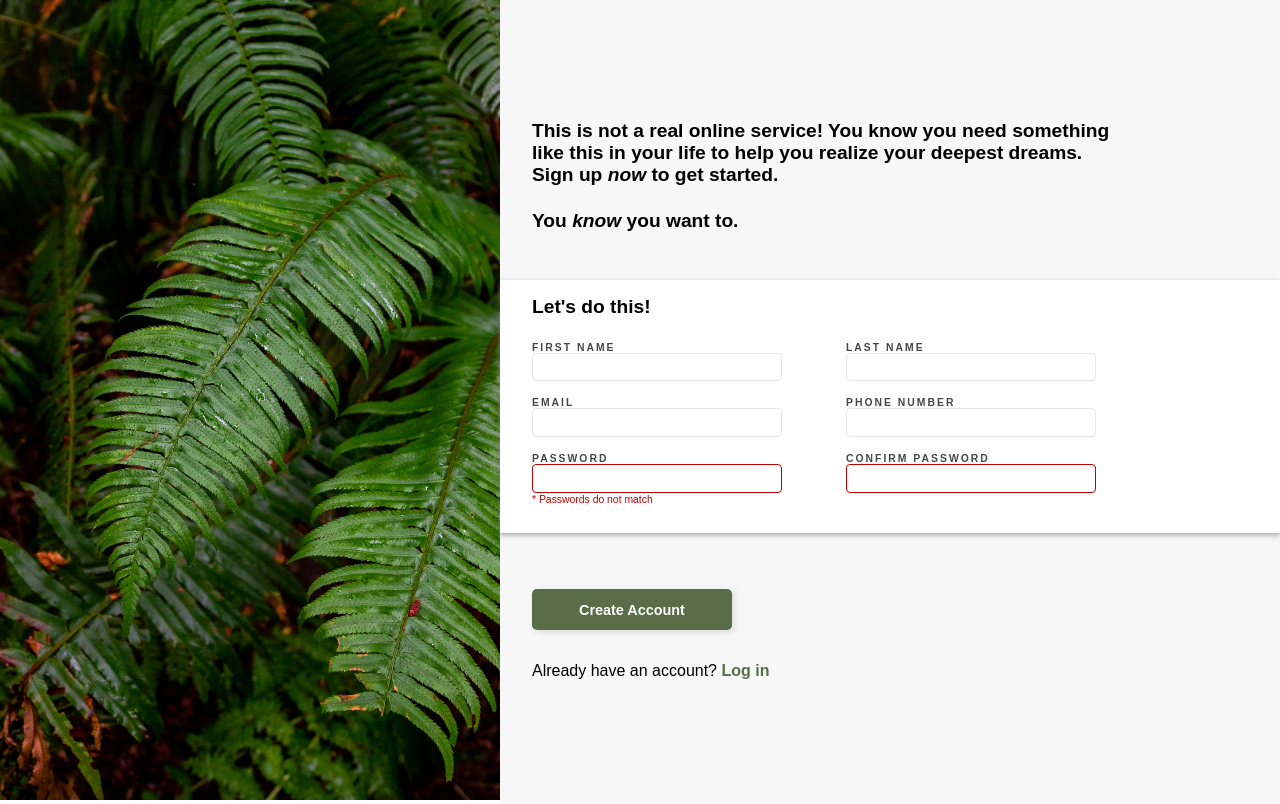
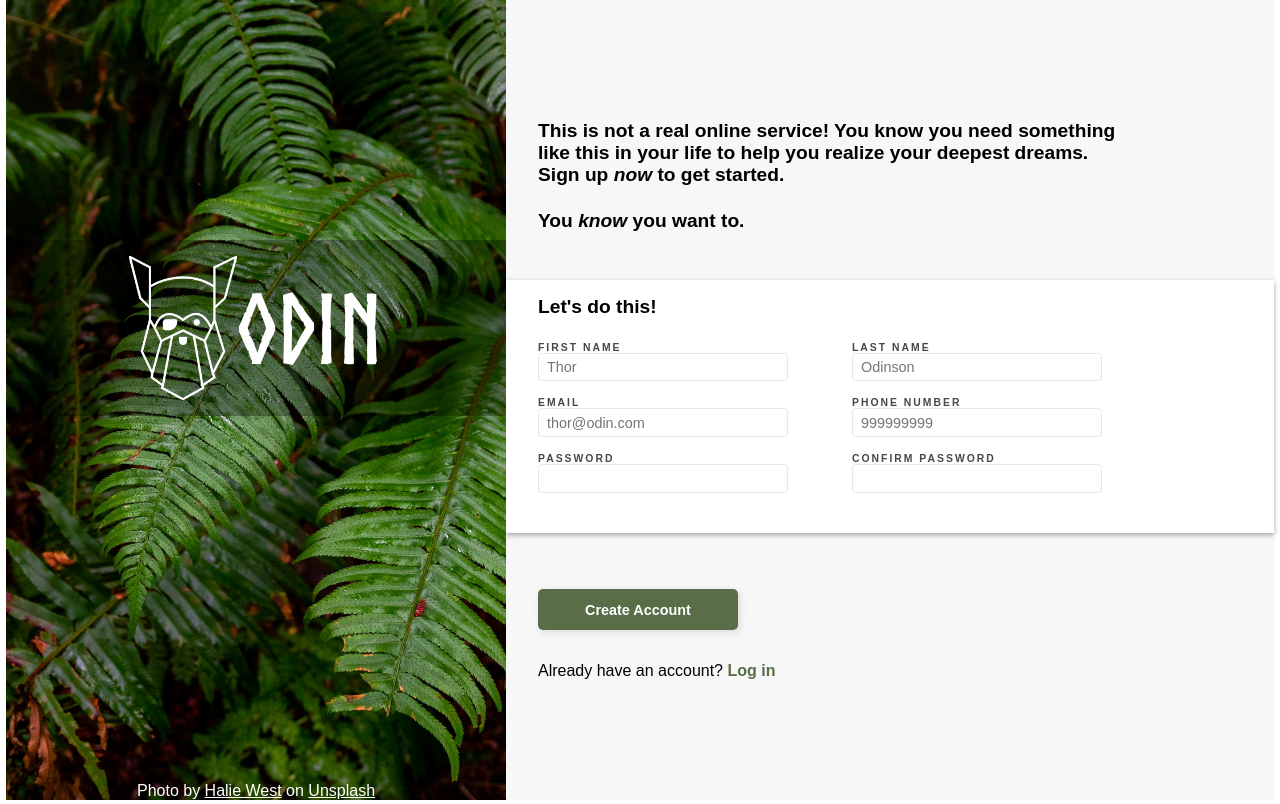
Before and after one commit to TarsisViana/top-form, a plain HTML site: page index.html in a window 1280 px wide. Drawn offline with Linux system fonts and the light colour scheme.

Commit message:
Add credits to the image

```diff
--- a/index.html
+++ b/index.html
@@ -5,13 +5,17 @@
   <meta name="viewport" content="width=device-width, initial-scale=1.0">
   <title>TOP Form</title>
   <link rel="stylesheet" href="styles.css">
+  <script src="script.js" defer></script>
 </head>
 <body>
 
   <section class="logo-section">
-    <img src="/img/halie-west-25xggax4bSA-unsplash.jpg" alt="">
+
     <div class="logo-section">
+      <img src="/img/mv .png" alt="">
+      <p>ODIN</p>
     </div>
+    <p class="credit">Photo by <a href="https://unsplash.com/@haliewestphoto?utm_content=creditCopyText&utm_medium=referral&utm_source=unsplash">Halie West</a> on <a href="https://unsplash.com/photos/green-leaf-plant-in-close-up-photography-25xggax4bSA?utm_content=creditCopyText&utm_medium=referral&utm_source=unsplash">Unsplash</a></p>
   </section>
 
 
@@ -25,7 +29,7 @@
       </div>
 
 
-      <form action="#" method="post">
+      <form action="" method="post" onsubmit="window.location.reload(); return false">
 
         <fieldset>
 
@@ -35,29 +39,29 @@
             <ul>
               <li>
                 <label for="first-name">FIRST NAME</label>
-                <input type="text" id="first-name"required>
+                <input type="text" id="first-name" placeholder="Thor" required>
               </li>
               <li>
                 <label for="email">EMAIL</label>
-                <input type="text" id="email"required>
+                <input type="email" id="email"required placeholder="thor@odin.com">
               </li>
               <li class="pwd error">
                 <label for="pwd">PASSWORD</label>
-                <input type="password"  id="pwd" required class="error">
+                <input type="password"  id="pwd" required>
               </li>
             </ul>
             <ul>
               <li>
                 <label for="last-name">LAST NAME</label>
-                <input type="text" id="last-name" required>
+                <input type="text" id="last-name" placeholder="Odinson" required>
               </li>
               <li>
                 <label for="phone-number">PHONE NUMBER</label>
-                <input type="phone" id="phone-number">
+                <input type="tel" id="phone-number" pattern="[0-9]{9}" placeholder="999999999">
               </li>
               <li>
                 <label for="confirm-pwd"> CONFIRM PASSWORD</label>
-                <input type="password" id="confirm-pwd" required class= 'error'>
+                <input type="password" id="confirm-pwd" required>
               </li>
             </ul>
           </div>
@@ -65,7 +69,7 @@
 
 
 
-        <button type="button">Create Account</button>
+        <button type="submit">Create Account</button>
 
         <p class="log-in">Already have an account? <a href="#">Log in</a></p>
 
--- a/script.js
+++ b/script.js
@@ -0,0 +1,16 @@
+const btn = document.querySelector('button');
+const pwdCheck = document.querySelector('#confirm-pwd');
+const pwd = document.querySelector('#pwd');
+const pwdLabel = document.querySelector('label[for=pwd]');
+
+pwdCheck.addEventListener('focusout', () => {
+  if(pwdCheck.value != pwd.value){
+    console.log(pwdCheck.value, pwd.value);
+    pwdCheck.classList.toggle('error');
+    pwdLabel.classList.toggle('error');
+    btn.setAttribute('disabled','');
+  }else{
+    btn.removeAttribute('disabled');
+  }
+
+});
--- a/styles.css
+++ b/styles.css
@@ -1,24 +1,64 @@
 html{
   padding: 0;
   margin: 0;
+  height: 100%;
+  border: 0;
 }
 
+@font-face {
+  font-family: 'Viking';
+  src: url(/fonts/Norse-Bold.otf);
+}
 body{
   font-family: sans-serif;
   padding: 0;
   margin: 0;
   display: flex;
   justify-content: center;
+  height: 100vh;
+}
+
+section.logo-section{
+  width: clamp(300px, 40vw, 500px);
+  margin:0;
+  height: 100vh;
+  background-image: url('/img/halie-west-25xggax4bSA-unsplash.jpg');
+  background-size: cover;
+  position: relative;
 
 }
 
-section.logo-section{
-  max-width: 500px;
+div.logo-section{
+  margin:0;
+  top: 30%;
+  background-color: rgba(0, 0, 0, 0.295);
+  position:relative;
+  padding: 1rem 5rem;
+  font-family: 'Viking';
+  font-size: 6rem;
+  color: white;
+  display: flex;
+  align-items: center;
+  justify-content: center;
+
+}
+img{
+  height: 9rem;
+  position: relative;
 }
 
-img{
-  height: 100vh;
-  max-width: fit-content;
+p.credit,
+p.credit a,
+p.credit a:visited{
+  color: white;
+}
+
+p.credit{
+  position: absolute;
+  bottom: 0%;
+  width: fit-content;
+  left: 50%;
+  transform: translate(-50%, 0);
 }
 
 button,
@@ -38,7 +78,8 @@ p{
 
 section.form{
   background-color: rgb(247, 247, 247);
-  width: 1000px
+  width: clamp(500px, 60vw, 800px);
+  height: 100vh;
 }
 
 div.section-wrapper{
@@ -120,7 +161,7 @@ input:focus {
   border-color: rgb(187, 1, 1);
 }
 
-label[for=pwd]::after{
+label.error::after{
   letter-spacing: 0;
   content:'* Passwords do not match';
   position: absolute;
@@ -140,7 +181,12 @@ button{
   font-weight: bold;
   font-size: .9rem;
   color: white;
-  box-shadow: 2px 2px 6px #68686833 ;
+  box-shadow: 2px 2px 6px #68686833;
+  cursor: pointer;
+}
+
+button[disabled]{
+  background-color:#686867;
 }
 
 p.log-in{
```
Also changed, not shown: fonts/Norse-Bold.otf (added).
